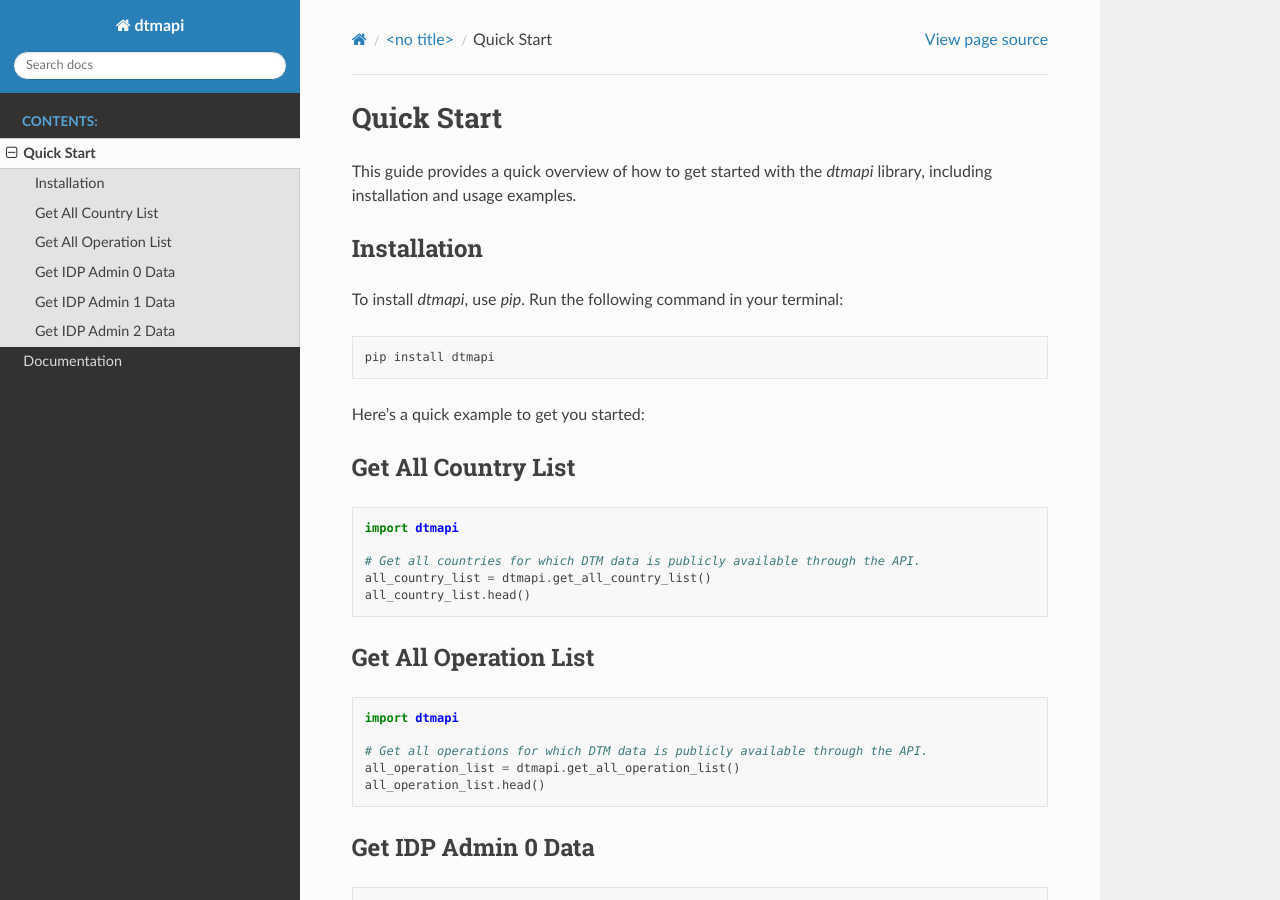
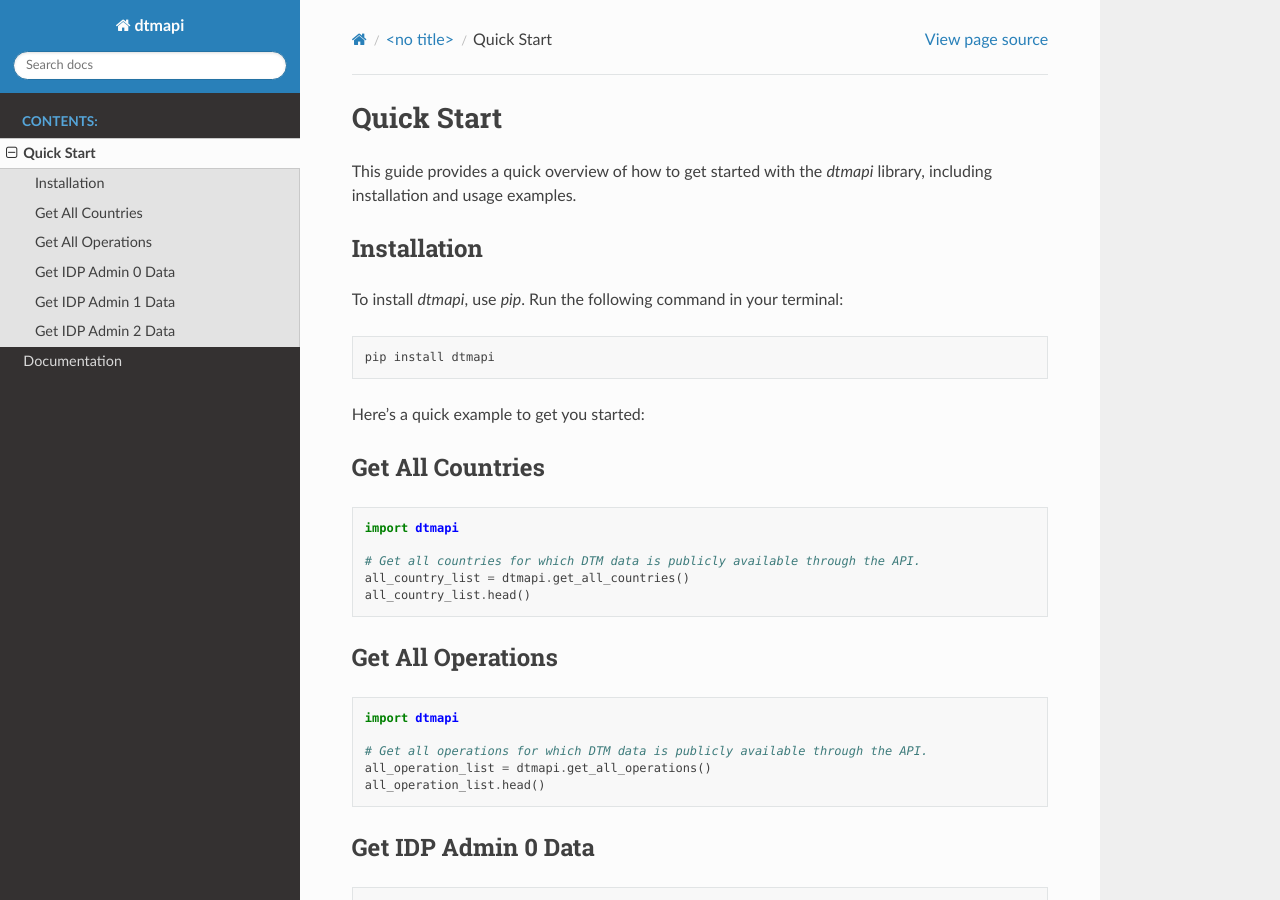
Before and after one commit to Displacement-Tracking-Matrix/dtmapi, a Sphinx documentation site: the page built from docs/usage.rst, in a window 1280 px wide and 900 px high. Built offline with Sphinx 7.4.7 and the Read the Docs theme 2.0.0, drawn with Linux system fonts in a browser that asks for light colours.

Commit message:
update common

```diff
--- a/docs/usage.rst
+++ b/docs/usage.rst
@@ -15,7 +15,7 @@ To install `dtmapi`, use `pip`. Run the following command in your terminal:
 
 Here's a quick example to get you started:
 
-Get All Country List
+Get All Countries
 ---------------------
 
 .. code-block:: python
@@ -23,11 +23,11 @@ Get All Country List
     import dtmapi
 
     # Get all countries for which DTM data is publicly available through the API.
-    all_country_list = dtmapi.get_all_country_list()
+    all_country_list = dtmapi.get_all_countries()
     all_country_list.head()
 
 
-Get All Operation List
+Get All Operations
 ---------------------
 
 .. code-block:: python
@@ -35,7 +35,7 @@ Get All Operation List
     import dtmapi
 
     # Get all operations for which DTM data is publicly available through the API.
-    all_operation_list = dtmapi.get_all_operation_list()
+    all_operation_list = dtmapi.get_all_operations()
     all_operation_list.head()
 
 
--- a/dtmapi/__init__.py
+++ b/dtmapi/__init__.py
@@ -1,2 +1,2 @@
 from .idp import get_idp_admin0_data, get_idp_admin1_data, get_idp_admin2_data
-from .common import get_all_country_list, get_all_operation_list
+from .common import get_all_countries, get_all_operations
--- a/setup.py
+++ b/setup.py
@@ -4,7 +4,7 @@ from setuptools import find_packages, setup
 
 setup(
     name="dtmapi",
-    version="0.0.9",
+    version="0.0.10",
     packages=find_packages(),
     install_requires=["requests", "pandas"],
     description="A Python package for fetching data from the IOM's Displacement Tracking Matrix (DTM).",
```
Also changed, not shown: README.md (+2 -2 lines), example.ipynb, 2 other files.
